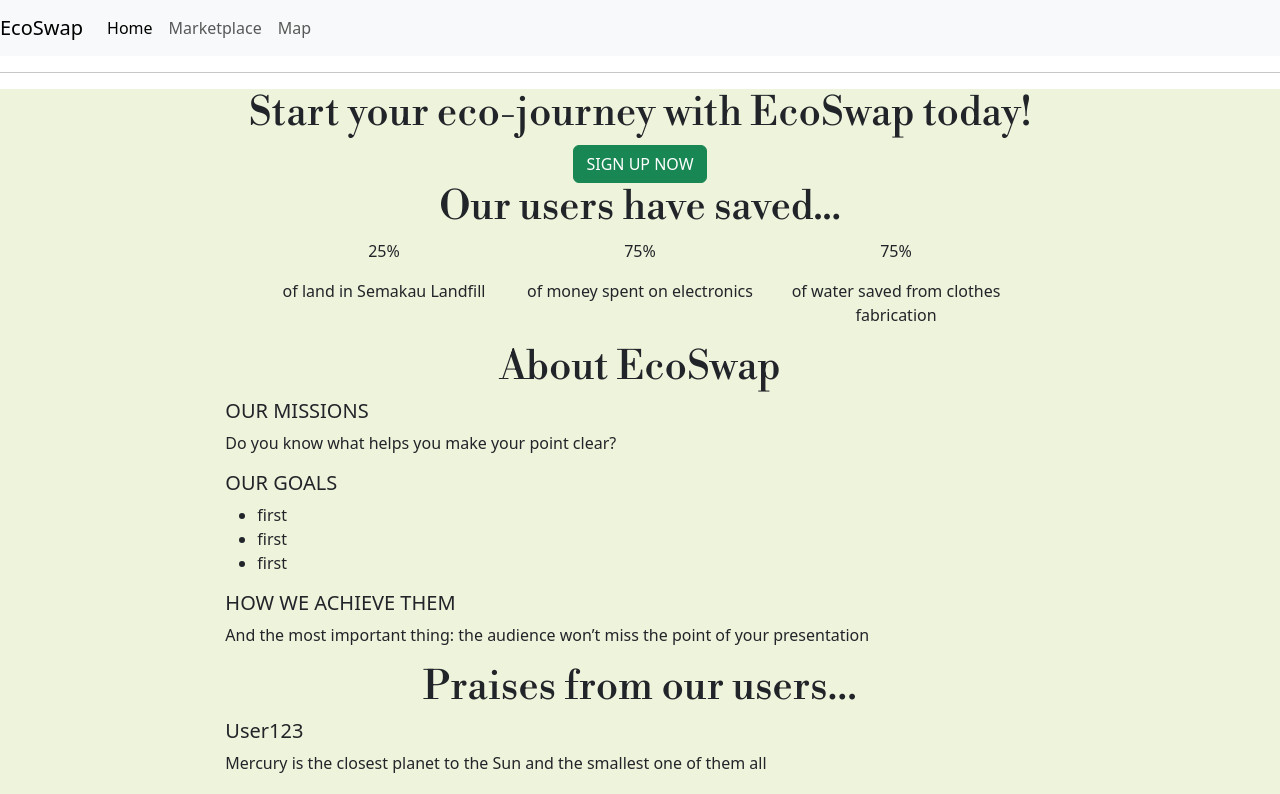
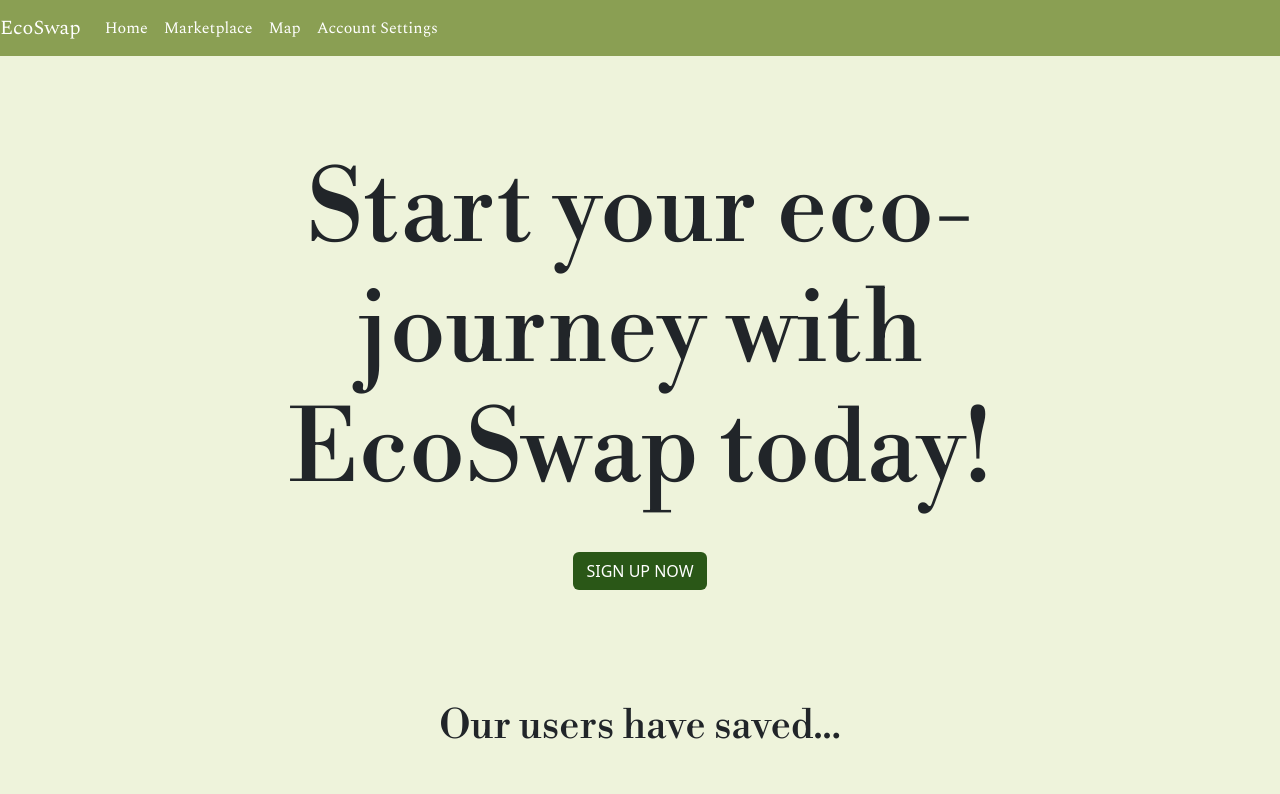
Before and after one commit to rhodesbeckett/centry, a Vue app: page /homepage in a window 1280 px wide. Shown: the top 794 px of the page. Built offline with nearby package versions, Linux system fonts and the light colour scheme; no server answers.

Commit message:
updated homepage

```diff
--- a/src/App.vue
+++ b/src/App.vue
@@ -7,21 +7,22 @@
 
 <template>
   <header>
-    <nav class="navbar navbar-expand-lg navbar-light bg-light">
-  <a class="navbar-brand" href="#">EcoSwap</a>
+    <nav class=" navbar navbar-expand-lg navbar background-green">
+  <a class="  navbar-brand subtitle text-white" href="#">EcoSwap</a>
   <button class="navbar-toggler" type="button" data-toggle="collapse" data-target="#navbarNavAltMarkup" aria-controls="navbarNavAltMarkup" aria-expanded="false" aria-label="Toggle navigation">
     <span class="navbar-toggler-icon"></span>
   </button>
   <div class="collapse navbar-collapse" id="navbarNavAltMarkup">
     <div class="navbar-nav">
-      <a class="nav-item nav-link active" href="#">Home <span class="sr-only"></span></a>
-      <a class="nav-item nav-link" href="#">Marketplace</a>
-      <a class="nav-item nav-link" href="#">Map</a>
-
+      <a class="nav-item nav-link active subtitle text-white" href="#">Home <span class="sr-only"></span></a>
+      <a class="nav-item nav-link subtitle text-white" href="#">Marketplace</a>
+      <a class="nav-item nav-link subtitle text-white" href="#">Map</a>
+      <a class="nav-item nav-link float-right subtitle text-white" href="#">Account Settings</a>
     </div>
   </div>
 </nav>
-    <hr>
+
+
   </header>
 
   <!-- Replaced by component in /router/index.js -->
@@ -36,26 +37,38 @@
   .subtitle {
     font-family: 'Spectral';
   }
-  .white {
+  .whitefont {
     color: #ffffff;
   }
-  .green1 {
+  .green1font {
     color: #eef3db;
   }
-  .green2 {
+  .green2font {
     color: #d2e296;
   }
-  .green3 {
+  .green3font {
     color: #8a9f53;
   }
-  .green4 {
+  .green4font {
     color: #748e1e;
   }
-  .green5 {
+  .green5font {
     color: #2a5717;
   }
-  .green6{
+  .green6font{
     color: #41571e;
+  }
+  .background{
+    background-color: #eef3db;
+  }
+  .heading{
+    font-size: 100px;
+  }
+  .background-dark-green{
+    background-color: #2a5717;
+  }
+  .background-green{
+    background-color: #8a9f53;
   }
 </style>
 
--- a/src/views/HomepageView.vue
+++ b/src/views/HomepageView.vue
@@ -16,21 +16,33 @@
 
       <!-- heading -->
       <div class="row">
+        <div class="col-2">
+        </div>
         <div class="col">
-          <h1 class="title text-center">Start your eco-journey with EcoSwap today!</h1>
+
+
+          <div class="jumbotron jumbotron-fluid">
+            <div class="container">
+              <h1 class="heading display-4 title text-center mb-3 mt-5 pt-5 ">Start your eco-journey with EcoSwap today!</h1>
+            </div>
+          </div>
+
+        </div>
+
+        <div class="col-2">
         </div>
       </div>
 
       <!-- button -->
       <div class="row">
-        <div class="col text-center">
-          <button type="button" class="btn btn-success ">SIGN UP NOW</button>
+        <div class="col text-center mb-5">
+          <button type="button" class="btn background-dark-green text-white mt-4 mb-3">SIGN UP NOW</button>
         </div>
       </div>
 
 
       <!-- users have saved part -->
-      <div class="row text-center">
+      <div class="row text-center p-5">
 
         <h1 class="title">Our users have saved...</h1>
 
@@ -43,18 +55,18 @@
 
         <div class="col">
 
-          <p>25%</p>
-          <p>of land in Semakau Landfill</p>
+          <p class="subtitle">25%</p>
+          <p class="subtitle">of land in Semakau Landfill</p>
         </div>
 
         <div class="col">
-          <p>75%</p>
-          <p>of money spent on electronics</p>
+          <p class="subtitle">75%</p>
+          <p class="subtitle">of money spent on electronics</p>
         </div>
 
         <div class="col">
-          <p>75%</p>
-          <p>of water saved from clothes fabrication</p>
+          <p class="subtitle">75%</p>
+          <p class="subtitle">of water saved from clothes fabrication</p>
         </div>
 
         <div class="col">
@@ -64,7 +76,7 @@
       </div>
 
       <!-- about -->
-      <div class="row text-center">
+      <div class="row text-center p-5">
         <h1 class="title">About EcoSwap</h1>
       </div>
 
@@ -75,33 +87,33 @@
         </div>
 
         <div class="col-10">
-          <h5>
+          <h5 class="subtitle">
           OUR MISSIONS
         </h5>
-        <p>Do you know what helps you make your point clear?</p>
-        <h5>OUR GOALS</h5>
-        <ul>
+        <p class="subtitle">Do you know what helps you make your point clear?</p>
+        <h5 class="subtitle">OUR GOALS</h5>
+        <ul class="subtitle">
           <li>first</li>
           <li>first</li>
           <li>first</li>
         </ul>
-        <h5>HOW WE ACHIEVE THEM</h5>
-        <p>And the most important thing: the audience won’t miss the point of your presentation</p>
+        <h5 class="subtitle">HOW WE ACHIEVE THEM</h5>
+        <p class="subtitle">And the most important thing: the audience won’t miss the point of your presentation</p>
         </div>
 
       </div>
 
       <!-- praises from user -->
-      <div class="row text-center">
+      <div class="row text-center p-5">
         <h1 class="title">Praises from our users…</h1>
       </div>
 
-      <div class="row">
+      <div class="row ">
         <div class="col-2">
         </div>
         <div class="col-10">
-          <h5>User123</h5>
-        <p>Mercury is the closest planet to the Sun and the smallest one of them all</p>
+          <h5 class="subtitle">User123</h5>
+        <p class="subtitle">Mercury is the closest planet to the Sun and the smallest one of them all</p>
         </div>
       </div>
 
@@ -109,8 +121,8 @@
         <div class="col-2">
         </div>
         <div class="col-10">
-          <h5>User456</h5>
-        <p>Mercury is the closest planet to the Sun and the smallest one of them all</p>
+          <h5 class="subtitle">User456</h5>
+        <p class="subtitle">Mercury is the closest planet to the Sun and the smallest one of them all</p>
         </div>
       </div>
 
@@ -118,8 +130,8 @@
         <div class="col-2">
         </div>
         <div class="col-10">
-          <h5>User789</h5>
-        <p>Mercury is the closest planet to the Sun and the smallest one of them all</p>
+          <h5 class="subtitle">User789</h5>
+        <p class="subtitle">Mercury is the closest planet to the Sun and the smallest one of them all</p>
         </div>
       </div>
 
@@ -150,6 +162,7 @@
 </style>
 
 <script>
+
 export default {
 
   // this is data, website will reload if this change
```
